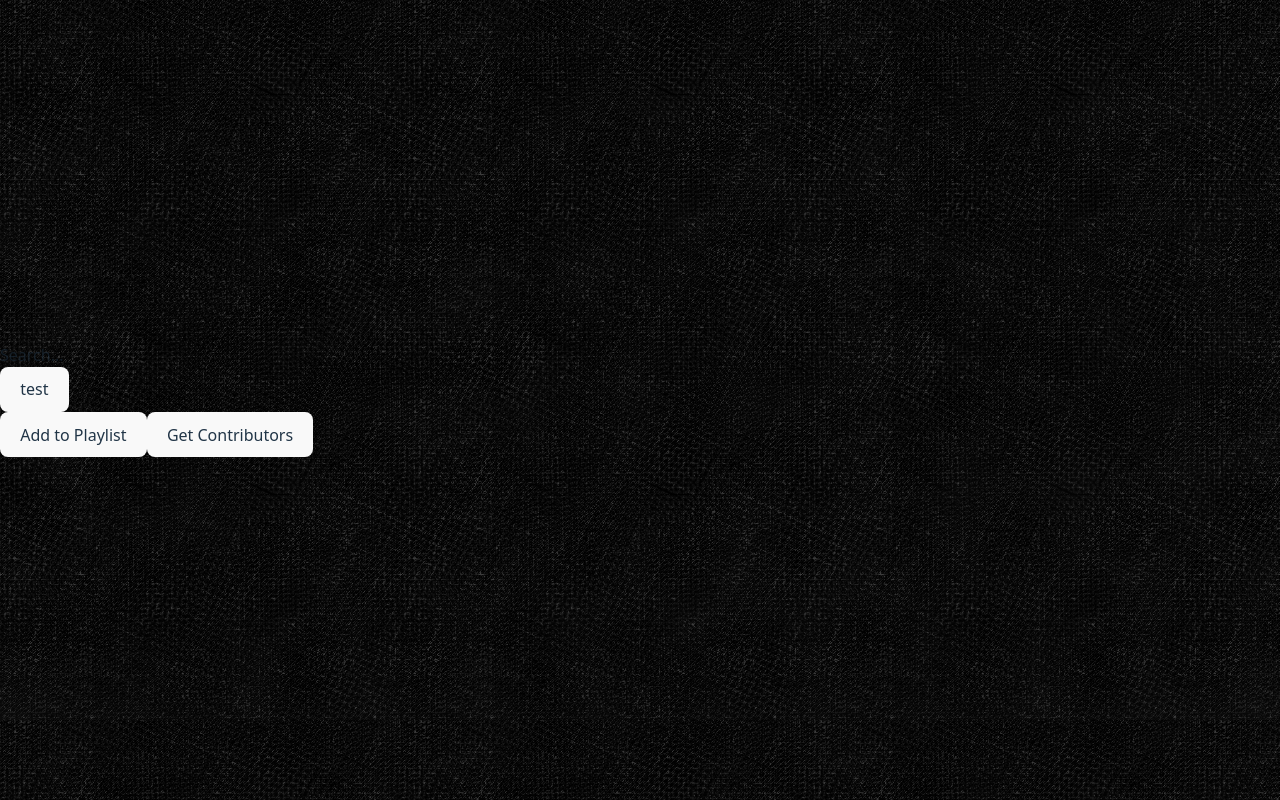
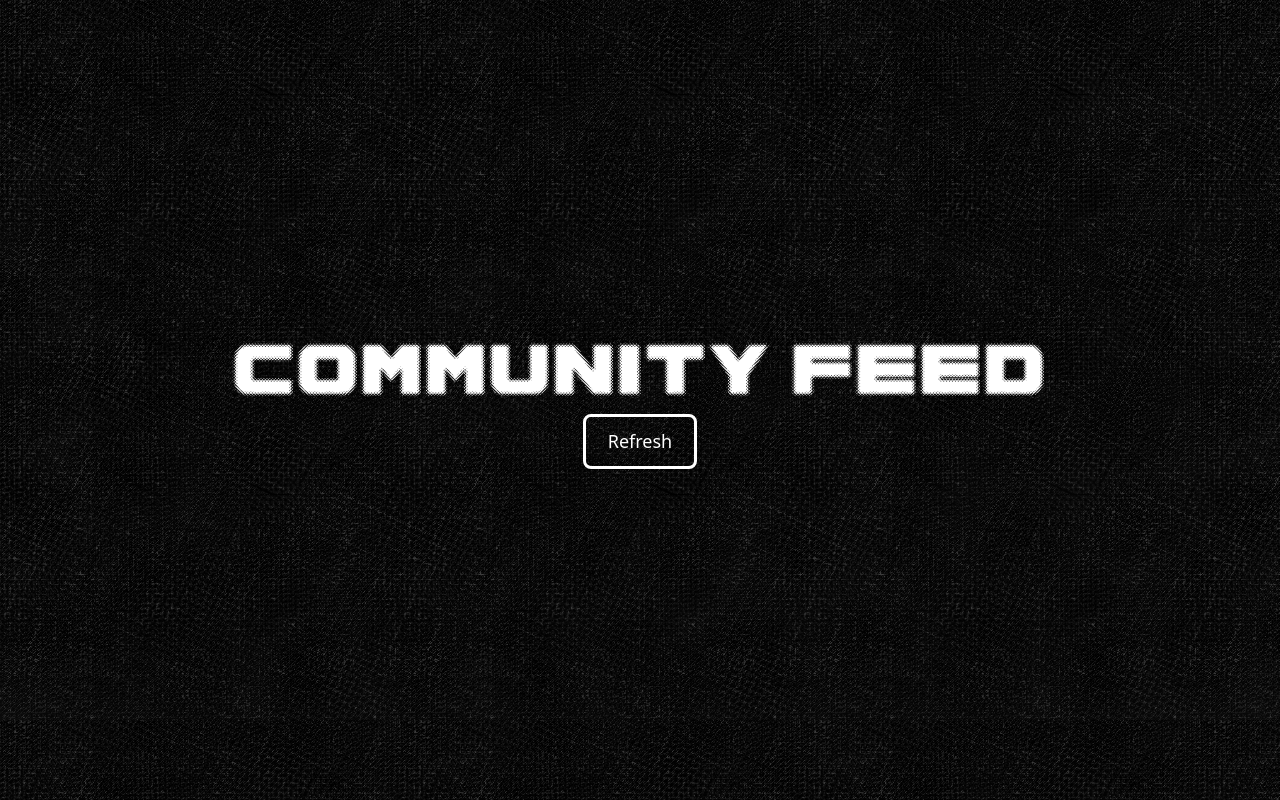
Before and after one commit to diuekwx/IPUTYOUON, a React (Vite) app: page /Feed in a window 1280 px wide. Built offline with nearby package versions, Linux system fonts and the light colour scheme.

Commit message:
update community feed page

```diff
--- /dev/null
+++ b/src/Components/Feed.css
@@ -0,0 +1,55 @@
+h1 {
+    color: white;
+    font-size: 75px;
+}
+
+.feed-page {
+    display: flex;
+    flex-direction: column;
+    width: 100vw;
+    align-items: center;
+}
+
+.track-card {
+    display: flex;
+    gap: 3vw;
+}
+
+.playlist {
+    width: 40vw;
+    height: 75vh;
+}
+
+.feed-buttons {
+    display: flex;
+    flex-direction: column;
+    gap: 1rem;
+}
+
+button {
+    border: 3px solid white;
+    background-color: transparent;
+    border-radius: 8px;
+    color: white;
+    font-size: 18px;
+}
+
+.blue-button:hover {
+    border-color: rgb(40, 148, 255);
+    color: rgb(40, 148, 255);
+}
+
+.pink-button:hover {
+    border-color: hotpink;
+    color: hotpink;
+}
+
+.disabled-button {
+    border-color: grey;
+    color: grey
+}
+
+.disabled-button:hover {
+    border-color: grey;
+    cursor: default;
+}
--- a/src/Components/Feed.tsx
+++ b/src/Components/Feed.tsx
@@ -1,11 +1,11 @@
-import {useState} from 'react';
+import { useState } from 'react';
 import Search from './Search';
+import './Feed.css';
 
-export default function Feed(){
+export default function Feed() {
     const [feed, setFeed] = useState([]);
     const [selectedTrack, setSelectedTrack] = useState<string | null>(null);
     const [selectedPlaylist, setSelectedPlaylist] = useState<string | null>(null);
-
 
     const addToPlaylist = async () => {
         console.log("using:", selectedPlaylist)
@@ -26,7 +26,7 @@ export default function Feed(){
 
     const url = `https://open.spotify.com/embed/playlist/`
     //continuiously add to array as they scroll ?
-    const getFeed  = async () => {
+    const getFeed = async () => {
         const response = await fetch(`http://127.0.0.1:8080/api/playlist/feed`, {
             credentials: "include",
             method: 'GET',
@@ -35,10 +35,13 @@ export default function Feed(){
             },
         })
         console.log("Response status:", response.status);
-        if (response.ok){
+        if (response.ok) {
             const data = await response.json();
             setFeed(data);
             console.log("feed data", data);
+
+            // reset selected playlist to none
+            setSelectedPlaylist(null);
 
         }
     }
@@ -51,12 +54,10 @@ export default function Feed(){
                 'Content-Type': 'application/json'
             },
         });
-        if (response.ok){
+        if (response.ok) {
             const data = await response.json();
             console.log(data);
         }
-
-
 
     }
 
@@ -66,34 +67,44 @@ export default function Feed(){
     }
     // retrieve some random playlist from the server and display it
     // put all that shit in like a queue or something ...? maybe an array lol idk
-    return(
+    return (
         <>
-        <Search setTrack={setSelectedTrack}></Search>
-        <button onClick={() => getFeed()}>test</button>
-        <div>
+            <div className="feed-page">
+                <h1>COMMUNITY FEED</h1>
+                <button onClick={() => getFeed()} className="blue-button">Refresh</button>
                 {feed.map((playlist: string, index: number) => (
                     <div key={index} className="track-card">
                         <iframe
                             key={index}
                             style={{ borderRadius: "12px" }}
-                    src={url+ playlist}
-                    width="100%"
-                    height="380"
+                            src={url + playlist}
                             allow="autoplay; clipboard-write; encrypted-media; fullscreen; picture-in-picture"
                             loading="lazy"
                             title={`Spotify playlist ${index}`}
-                >
+                            className="playlist"
+                        ></iframe>
+                        <div className="feed-buttons">
 
-                </iframe>
-                <button onClick={() => handleSelect(playlist)}>Recommend</button>
+                            {selectedPlaylist === playlist ? (
+                                <div>
+                                    <Search setTrack={setSelectedTrack} />
+                                    <button onClick={() => addToPlaylist()}
+                                        className={selectedTrack ? "pink-button" : "disabled-button"}
+                                        disabled={!selectedTrack}
+                                    >Recommend Selected Song</button>
+                                    <button onClick={() => getContributors()} className="pink-button">Get Contributors</button>
+                                </div>
+                            ) : (
+                                <button onClick={() => handleSelect(playlist)} className="pink-button">Add to this Playlist</button>
+                            )}
+                        </div>
                     </div>
 
 
                 ))}
             </div>
 
-        <button onClick={() => addToPlaylist()}>Add to Playlist</button>
-        <button onClick={() => getContributors()}>Get Contributors</button>
+
         </>
     )
 }
--- /dev/null
+++ b/src/Components/Search.css
@@ -0,0 +1,21 @@
+input {
+    display: flex;
+    flex-direction: column;
+    resize: none;
+    border: none;
+    border-bottom: 3px solid white;
+    color: white;
+    font-size: 24px;
+    text-align: center;
+    width: 30vw;
+}
+
+.suggestion-card {
+    display: flex;
+    width: 30vw;
+}
+
+.green-button:hover {
+    border-color: greenyellow;
+    color: greenyellow;
+}
--- a/src/Components/Search.tsx
+++ b/src/Components/Search.tsx
@@ -1,4 +1,5 @@
 import { useState, ChangeEvent } from 'react';
+import './Search.css';
 
 interface SearchProps {
   setTrack: React.Dispatch<React.SetStateAction<string | null>>;
@@ -7,10 +8,11 @@ interface SearchProps {
 export default function Search({setTrack}: SearchProps) {
   const [searchTerm, setSearchTerm] = useState<string>('');
   const [searchResults, setSearchResults] = useState<string[]>([]);
-  // const [selectedTrack, setSelectedTrack] = useState<string | null>(null);
+  const [selectedTrack, setSelectedTrack] = useState<string | null>(null);
 
 const handleSelect = (track: string) => {
   setTrack("spotify:track:" + track);
+  setSelectedTrack(track);
 };
 
     const url = `https://open.spotify.com/embed/track/`
@@ -52,7 +54,7 @@ const handleSelect = (track: string) => {
     <>
       <input
         type="text"
-        placeholder="Search..."
+        placeholder="search for a song to recommend..."
         value={searchTerm}
         onChange={handleSearch}
       />
@@ -71,15 +73,16 @@ const handleSelect = (track: string) => {
             ))} */}
             {
             searchResults.map((link: string, index: number) => (
-                <div key={index} className="track-card">
+                <div key={index} className="suggestion-card">
                 <iframe
                     src={url + link}
-                    width="300"
+                    width="400"
                     height="80"
 
                     allow="encrypted-media"
+                    className="song-searches"
                 ></iframe>
-                <button onClick={() => handleSelect(link)}>Recommend</button>
+                <button onClick={() => handleSelect(link)} className="green-button">{selectedTrack === link ? "Selected" : "Select"}</button>
                 </div>
             ))
             }
--- a/src/Components/UserHome.css
+++ b/src/Components/UserHome.css
@@ -78,7 +78,7 @@ body {
 .homepage-buttons button {
   width: 30vw;
   border: 3px solid white;
-  background-color: black;
+  background-color: transparent;
   border-radius: 8px;
   color: white;
   font-size: 18px;
```
Lines whose indentation alone changed are shown as unchanged.
